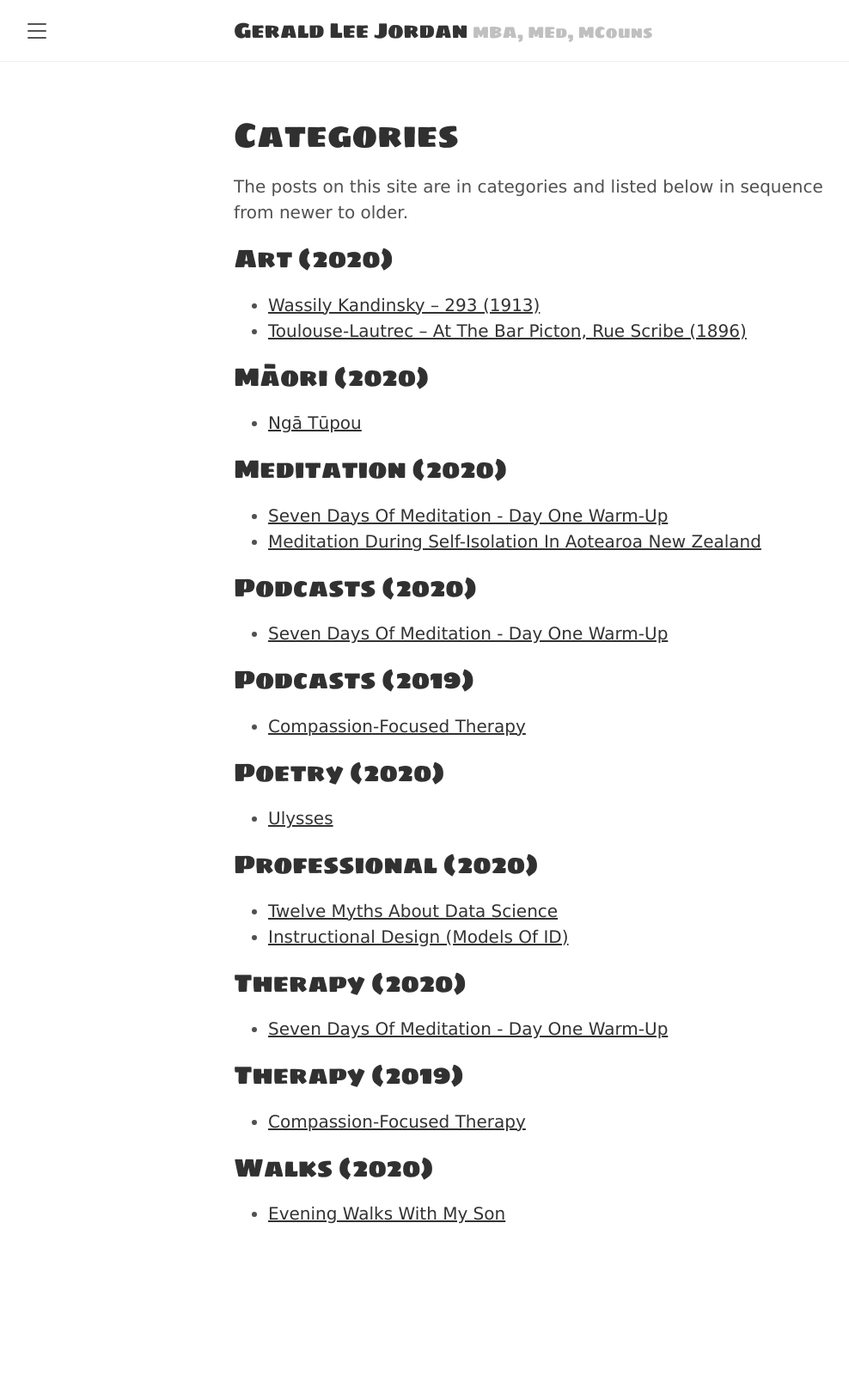
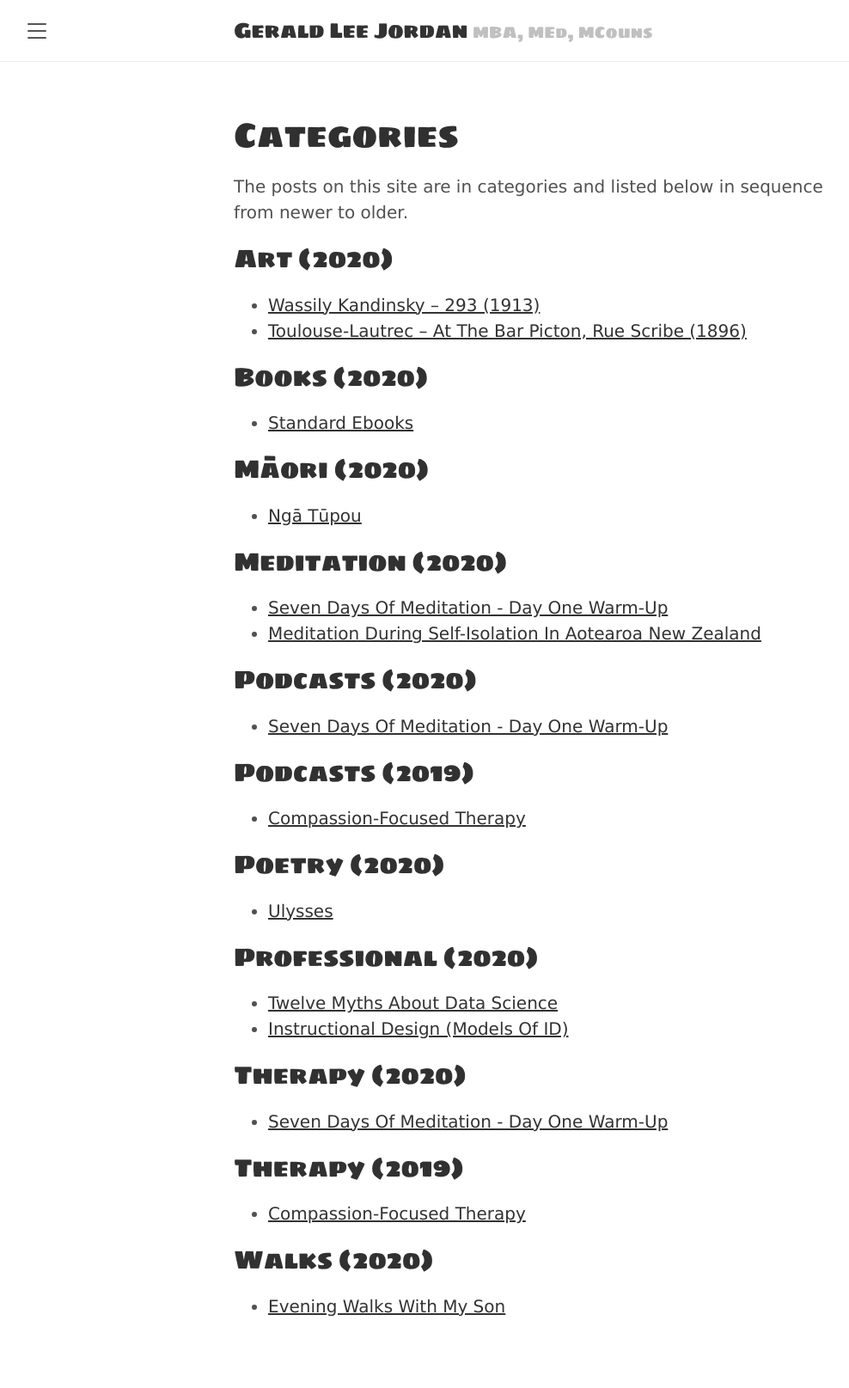
Before and after one commit to tracyjordan/tracyjordan.github.io, a Jekyll site: the page built from categories.md, in a window 1280 px wide. Shown: the whole page at 86% size, without its empty margins (8-996 px from the left). Built offline with Jekyll 4.4.1, drawn with Linux system fonts in a browser that asks for light colours; before the commit the page ends 1507 px from its top, so only the background shows below that.

Commit message:
Update categories.md

```diff
--- a/categories.md
+++ b/categories.md
@@ -8,6 +8,17 @@ The posts on this site are in categories and listed below in sequence from newer
 {% assign postsByYear = (site.categories.['art'] | group_by_exp:"post", "post.date | date: '%Y'" %}
 {% for year in postsByYear %}
 <h2>Art ({{ year.name }})</h2>
+<ul>
+{% for post in year.items %}
+{% assign postYear = post.date | date:"%Y" %}
+<li><a href="{{ post.url }}">{{ post.title }}</a></li>
+{% endfor %}
+</ul>
+{% endfor %}
+
+{% assign postsByYear = (site.categories.['books'] | group_by_exp:"post", "post.date | date: '%Y'" %}
+{% for year in postsByYear %}
+<h2>Books ({{ year.name }})</h2>
 <ul>
 {% for post in year.items %}
 {% assign postYear = post.date | date:"%Y" %}
```
